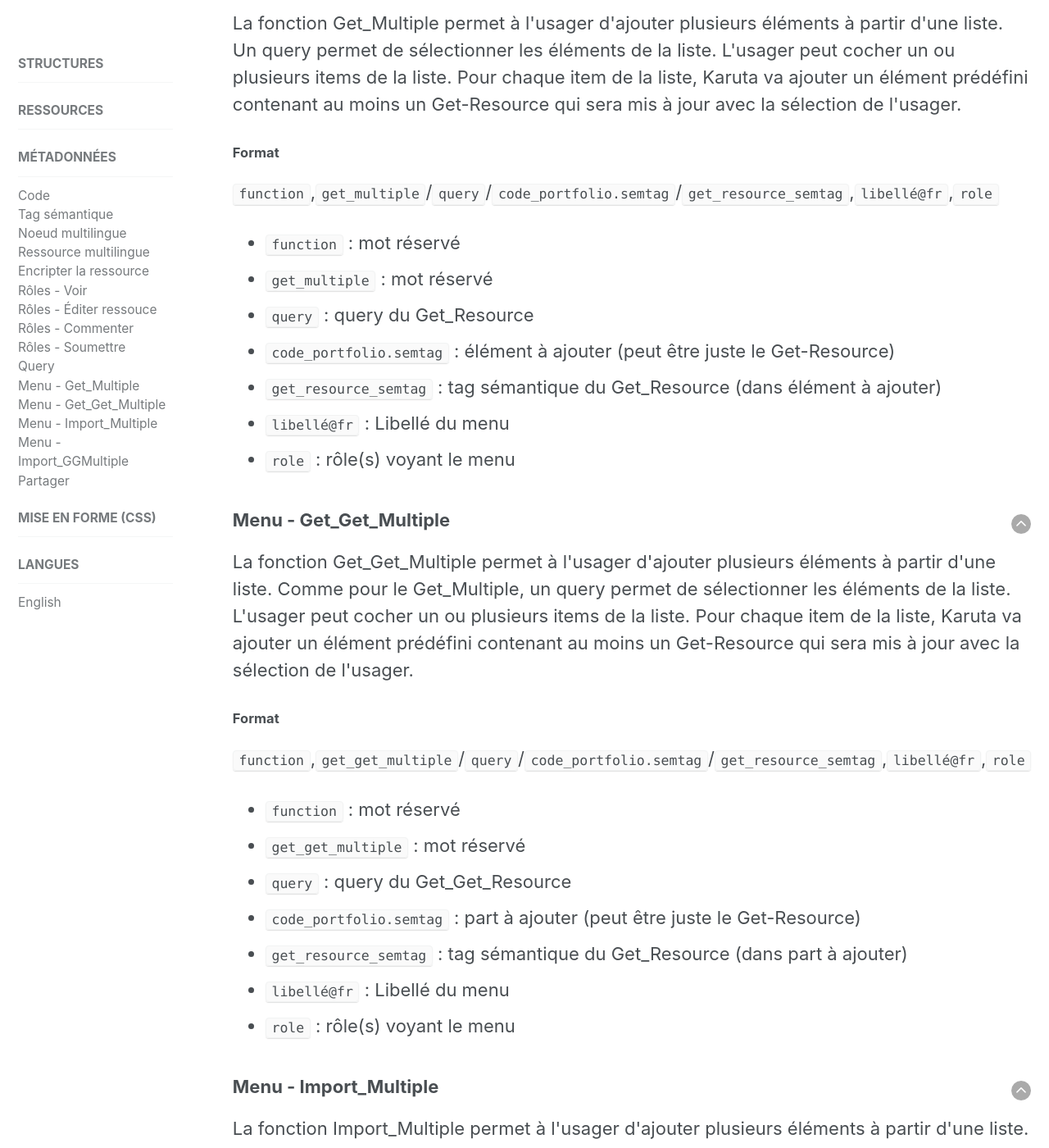
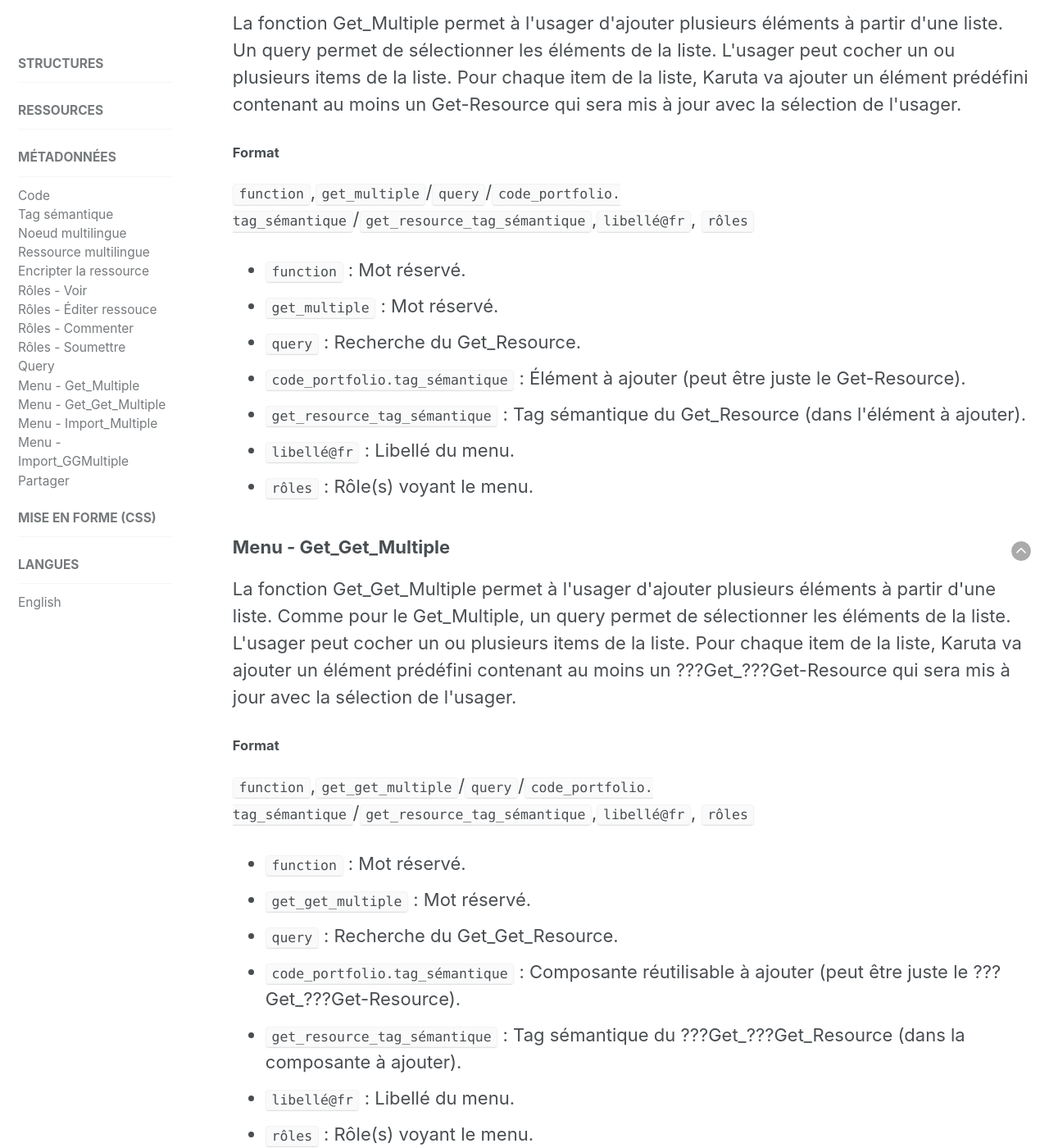
Before and after one commit to karutaproject/karuta-frontend-documentation, a Jekyll site: the page built from _pages/metadata_fr.html, in a window 1280 px wide and 1400 px high, scrolled down 3922 px. Shown: the whole window at 82% size. Built offline with Jekyll 4.4.1, drawn with Linux system fonts in a browser that asks for light colours; some of the changed text lies outside the part shown.

Commit message:
Corrections

```diff
--- a/_pages/metadata_fr.html
+++ b/_pages/metadata_fr.html
@@ -147,7 +147,9 @@
 		<li><code>label</code> : Mot réservé.</li>
 	</ul>
 	<h4>Format Get_Get_</h4>
-	<p><code>code_portfolio</code>.<code>position</code>.<code>tag_sémantique1</code>.<code>tag_sémantique2</code>.<code>label</code></p>
+	<p><code>code_portfolio</code>.<code>position</code>.<code>tag_sémantique1</code>.
+		<code>tag_sémantique2</code>.<code>label</code>
+	</p>
 	<ul>
 		<li><code>code_portfolio</code> : Code du portfolio référentiel où faire la recherche.</li>
 		<li>
@@ -156,8 +158,8 @@
 			valeurs suivantes : <i>child</i>, <i>sibling</i>, <i>parent</i>, <i>parent.parent</i>,
 			<i>parent.parent.parent</i>
 		</li>
-		<li><code>semantictag1</code> : Tag sémantique du parent qui restreint la recherche.</li>
-		<li><code>semantictag2</code> : Tag sémantique des élements à chercher dans le référentiel.</li>
+		<li><code>tag_sémantique1</code> : Tag sémantique du parent qui restreint la recherche.</li>
+		<li><code>tag_sémantique2</code> : Tag sémantique des éléments à chercher dans le référentiel.</li>
 		<li><code>label</code> : Mot réservé.</li>
 	</ul>
 </article>
@@ -166,34 +168,53 @@
 <article>
 	<a style='float:right' href='#top'><img src='../assets/img/arrow-up.png'/></a>
 	<h3 id='get_multiple'>Menu - Get_Multiple</h3>
-	<p>La fonction Get_Multiple permet à l'usager d'ajouter plusieurs éléments à partir d'une liste. Un query permet de sélectionner les éléments de la liste. L'usager peut cocher un ou plusieurs items de la liste. Pour chaque item de la liste, Karuta va ajouter un élément prédéfini contenant au moins un Get-Resource qui sera mis à jour avec la sélection de l'usager.</p>
+	<p>La fonction Get_Multiple permet à l'usager d'ajouter plusieurs éléments à partir d'une liste.
+		Un query permet de sélectionner les éléments de la liste. L'usager peut cocher un ou plusieurs
+		items de la liste. Pour chaque item de la liste, Karuta va ajouter un élément prédéfini
+		contenant au moins un Get-Resource qui sera mis à jour avec la sélection de l'usager.
+	</p>
 	<h4>Format</h4>
-	<p><code>function</code>,<code>get_multiple</code>/<code>query</code>/<code>code_portfolio.semtag</code>/<code>get_resource_semtag</code>,<code>libellé@fr</code>,<code>role</code></p>
+	<p><code>function</code>,<code>get_multiple</code>/<code>query</code>/<code>code_portfolio.
+		tag_sémantique</code>/<code>get_resource_tag_sémantique</code>,<code>libellé@fr</code>,
+		<code>rôles</code>
+	</p>
 	<ul>
-		<li><code>function</code> : mot réservé</li>
-		<li><code>get_multiple</code> : mot réservé</li>
-		<li><code>query</code> : query du Get_Resource</li>
-		<li><code>code_portfolio.semtag</code> : élément à ajouter (peut être juste le Get-Resource)</li>
-		<li><code>get_resource_semtag</code> : tag sémantique du Get_Resource (dans élément à ajouter)</li>
-		<li><code>libellé@fr</code> : Libellé du menu</li>
-		<li><code>role</code> : rôle(s) voyant le menu</li>
+		<li><code>function</code> : Mot réservé.</li>
+		<li><code>get_multiple</code> : Mot réservé.</li>
+		<li><code>query</code> : Recherche du Get_Resource.</li>
+		<li><code>code_portfolio.tag_sémantique</code> : Élément à ajouter (peut être juste le Get-Resource).</li>
+		<li><code>get_resource_tag_sémantique</code> : Tag sémantique du Get_Resource (dans l'élément à ajouter).</li>
+		<li><code>libellé@fr</code> : Libellé du menu.</li>
+		<li><code>rôles</code> : Rôle(s) voyant le menu.</li>
 	</ul>
 </article>
 
 <article>
 	<a style='float:right' href='#top'><img src='../assets/img/arrow-up.png'/></a>
 	<h3 id='get_get_multiple'>Menu - Get_Get_Multiple</h3>
-	<p>La fonction Get_Get_Multiple permet à l'usager d'ajouter plusieurs éléments à partir d'une liste. Comme pour le Get_Multiple, un query permet de sélectionner les éléments de la liste. L'usager peut cocher un ou plusieurs items de la liste. Pour chaque item de la liste, Karuta va ajouter un élément prédéfini contenant au moins un Get-Resource qui sera mis à jour avec la sélection de l'usager.</p>
+	<p>La fonction Get_Get_Multiple permet à l'usager d'ajouter plusieurs éléments à partir d'une
+		liste. Comme pour le Get_Multiple, un query permet de sélectionner les éléments de la liste.
+		L'usager peut cocher un ou plusieurs items de la liste. Pour chaque item de la liste,
+		Karuta va ajouter un élément prédéfini contenant au moins un ???Get_???Get-Resource qui sera mis à
+		jour avec la sélection de l'usager.
+	</p>
 	<h4>Format</h4>
-	<p><code>function</code>,<code>get_get_multiple</code>/<code>query</code>/<code>code_portfolio.semtag</code>/<code>get_resource_semtag</code>,<code>libellé@fr</code>,<code>role</code></p>
+	<p><code>function</code>,<code>get_get_multiple</code>/<code>query</code>/<code>code_portfolio.
+		tag_sémantique</code>/<code>get_resource_tag_sémantique</code>,<code>libellé@fr</code>,
+		<code>rôles</code>
+	</p>
 	<ul>
-		<li><code>function</code> : mot réservé</li>
-		<li><code>get_get_multiple</code> : mot réservé</li>
-		<li><code>query</code> : query du Get_Get_Resource</li>
-		<li><code>code_portfolio.semtag</code> : part à ajouter (peut être juste le Get-Resource)</li>
-		<li><code>get_resource_semtag</code> : tag sémantique du Get_Resource (dans part à ajouter)</li>
-		<li><code>libellé@fr</code> : Libellé du menu</li>
-		<li><code>role</code> : rôle(s) voyant le menu</li>
+		<li><code>function</code> : Mot réservé.</li>
+		<li><code>get_get_multiple</code> : Mot réservé.</li>
+		<li><code>query</code> : Recherche du Get_Get_Resource.</li>
+		<li><code>code_portfolio.tag_sémantique</code> : Composante réutilisable à ajouter (peut être
+			juste le ???Get_???Get-Resource).
+		</li>
+		<li><code>get_resource_tag_sémantique</code> : Tag sémantique du ???Get_???Get_Resource
+			(dans la composante à ajouter).
+		</li>
+		<li><code>libellé@fr</code> : Libellé du menu.</li>
+		<li><code>rôles</code> : Rôle(s) voyant le menu.</li>
 	</ul>
 </article>
 
```
